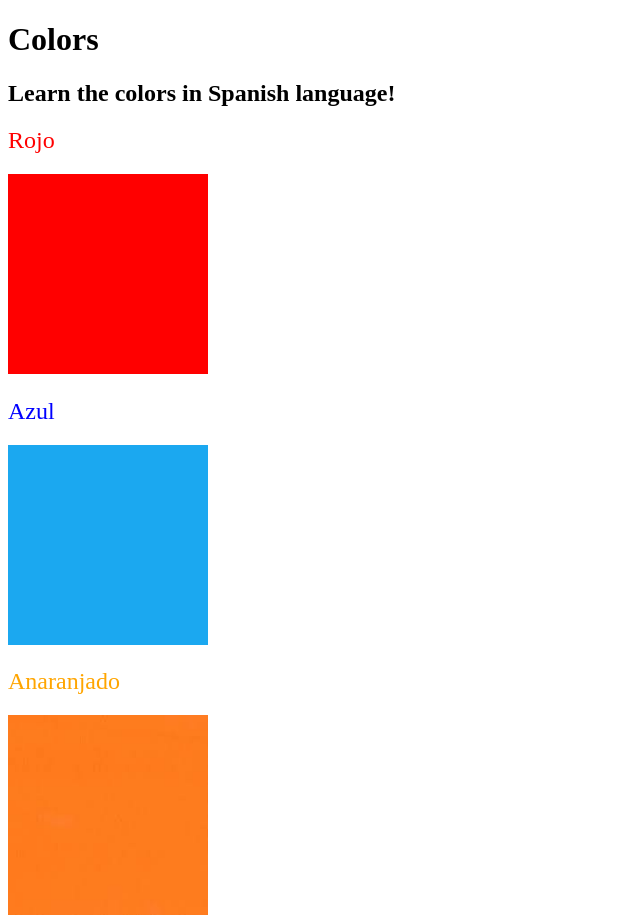
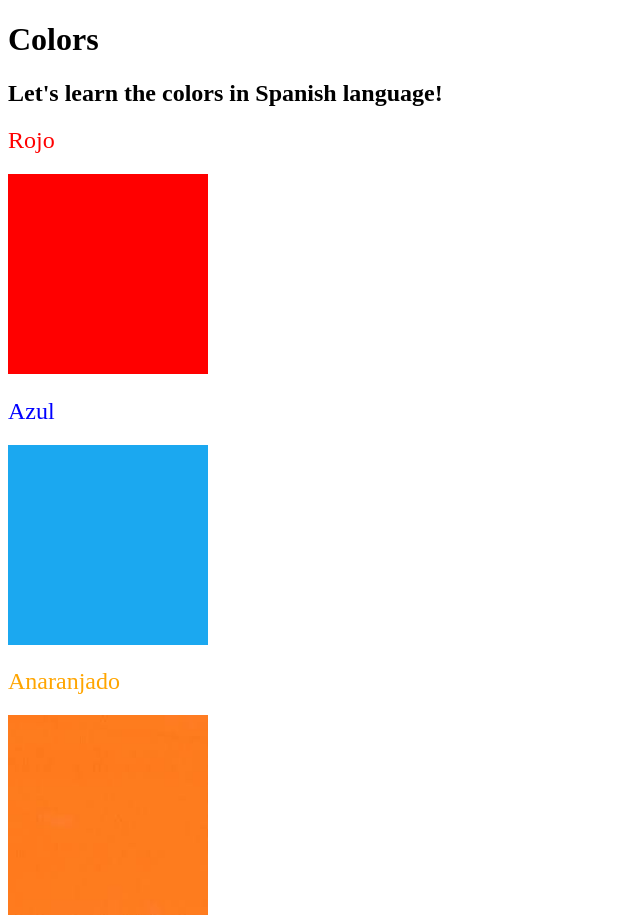
Before and after one commit to BokijonovA/The-Complete-2023-Web-Development-Bootcamp, a plain HTML site: page (Section 4) Introduction to CSS/5.3 Color Vocab Project/index.html in a window 1280 px wide. Shown: the top 918 px of the page, without its empty margins (0-640 px from the left). Drawn offline with Linux system fonts and the light colour scheme.

Commit message:
Some changes to the code are made

```diff
--- a/(Section 4) Introduction to CSS/5.3 Color Vocab Project/index.html
+++ b/(Section 4) Introduction to CSS/5.3 Color Vocab Project/index.html
@@ -9,7 +9,7 @@
 
 <body>
   <h1>Colors</h1>
-  <h2>Learn the colors in Spanish language!</h2>
+  <h2>Let's learn the colors in Spanish language!</h2>
   <h2 class="color-title" id="red">Rojo</h2>
   <img class="color" src="./assets/images/red.png" alt="red" />
 
```
